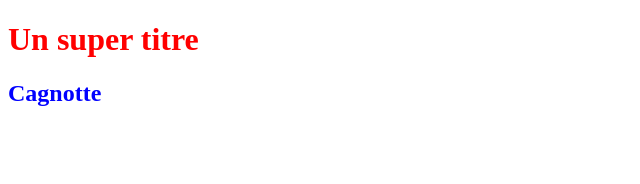
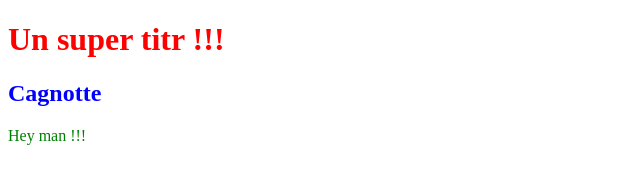
Before and after one commit to Kiruak/OpenclassroomsTuto, a plain HTML site: page index.html in a window 1280 px wide. Shown: the whole page, without its empty margins (0-640 px from the left). Drawn offline with Linux system fonts and the light colour scheme.

Commit message:
v1.0.0.1 202307051220

```diff
--- a/index.html
+++ b/index.html
@@ -5,7 +5,8 @@
    <link rel="stylesheet" type="text/css" href="styles.css">
 </head>
 <body>
-   <h1>Un super titre</h1>
+   <h1>Un super titr !!!</h1>
    <h2>Cagnotte</h2>
+   <p> Hey man !!!
 </body>
 </html>
--- a/styles.css
+++ b/styles.css
@@ -5,3 +5,6 @@ h1 {
 h2 {
    color: blue;
 }
+p {
+  color: green;
+}
```
